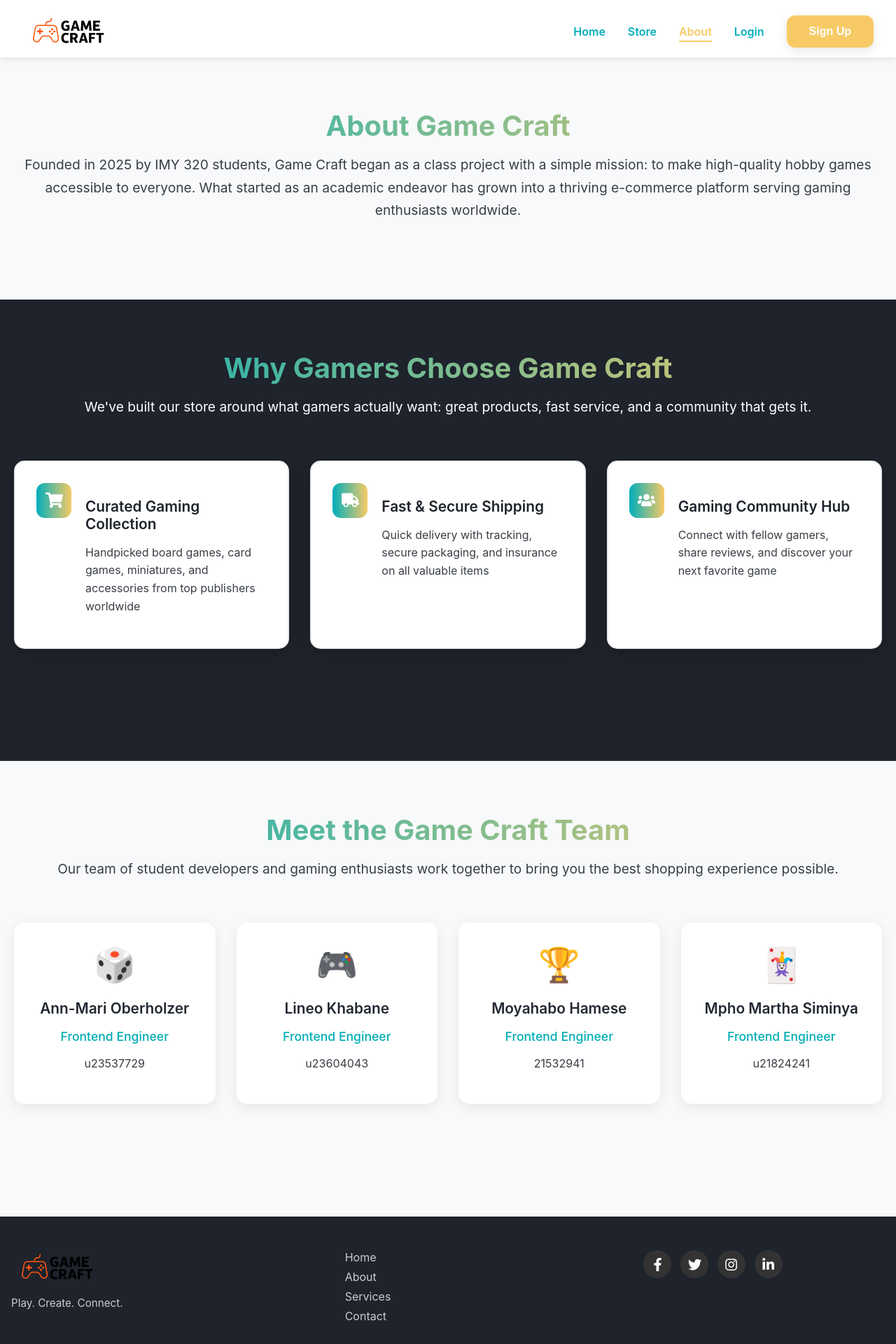
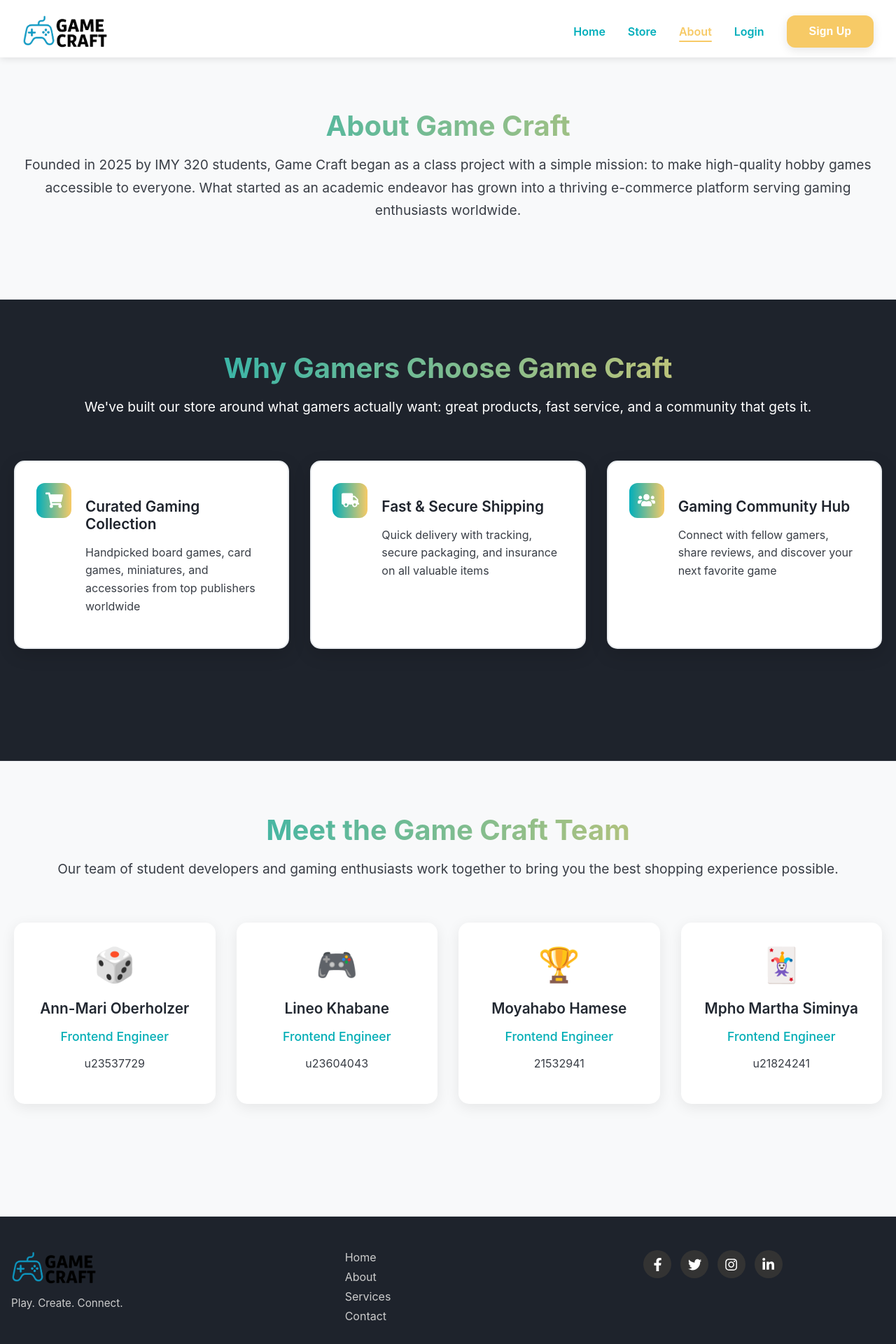
Before and after one commit to Ann-Mari-Oberholzer/IMY320, a React (Create React App) app in the folder frontend/: page /about in a window 1280 px wide. Shown: the top 1920 px of the page at 70% size. Built offline with nearby package versions, Linux system fonts and the light colour scheme.

Commit message:
New logo and integrated.

```diff
--- a/frontend/src/components/Footer.jsx
+++ b/frontend/src/components/Footer.jsx
@@ -8,7 +8,7 @@ const Footer = () => {
       <div className="footer-container">
         {/* Brand / Logo */}
         <div className="footer-brand">
-          <img src="/GameCraft3-1.png" alt="GameCraft Logo" className="footer-logo" />
+          <img src="/GameCraft4-1.png" alt="GameCraft Logo" className="footer-logo" />
           <p className="brand-tagline">Play. Create. Connect.</p>
         </div>
 
--- a/frontend/src/components/NavBar.jsx
+++ b/frontend/src/components/NavBar.jsx
@@ -26,7 +26,7 @@ const Navbar = ({ currentPage = 'home', user = null, onLogout }) => {
   return (
     <nav className="navbar">
       <img
-        src="/GameCraft3-1.png"
+        src="/GameCraft4-1.png"
         alt="Game Craft Logo"
         className="navbar-logo"
         onClick={() => handleNavigation('/')}
--- a/frontend/src/pages/login.jsx
+++ b/frontend/src/pages/login.jsx
@@ -101,7 +101,7 @@ function Login() {
                         boxShadow: '0 0 30px rgba(28, 118, 148, 0.2)'
                     }}
                 >
-                    <img src="/GameCraft3-1.png" alt="Game Craft Logo" style={logoStyle} />
+                    <img src="/GameCraft4-1.png" alt="Game Craft Logo" style={logoStyle} />
                     <h1 style={{ textAlign: "center", marginBottom: "1.5rem" }}>Welcome Back</h1>
 
                     <form onSubmit={handleLogin}>
--- a/frontend/src/pages/register.jsx
+++ b/frontend/src/pages/register.jsx
@@ -124,7 +124,7 @@ function Register() {
             boxShadow: '0 0 30px rgba(28, 118, 148, 0.2)'
           }}
         >
-          <img src="/GameCraft3-1.png" alt="Game Craft Logo" style={logoStyle} />
+          <img src="/GameCraft4-1.png" alt="Game Craft Logo" style={logoStyle} />
           <h1 style={{ textAlign: "center", marginBottom: "1.5rem" }}>Create Account</h1>
 
           <form onSubmit={handleRegister}>
```
Also changed, not shown: frontend/public/GameCraft4-1.png (added), frontend/public/GameCraft4.png (added).
